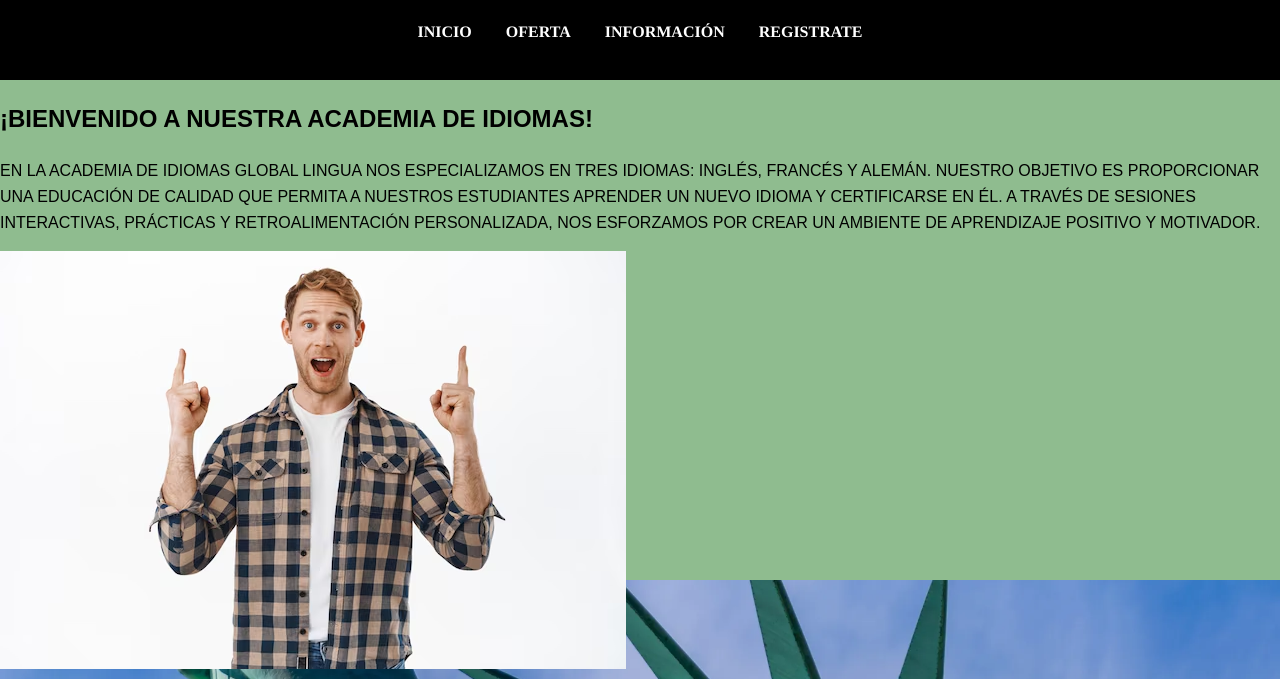
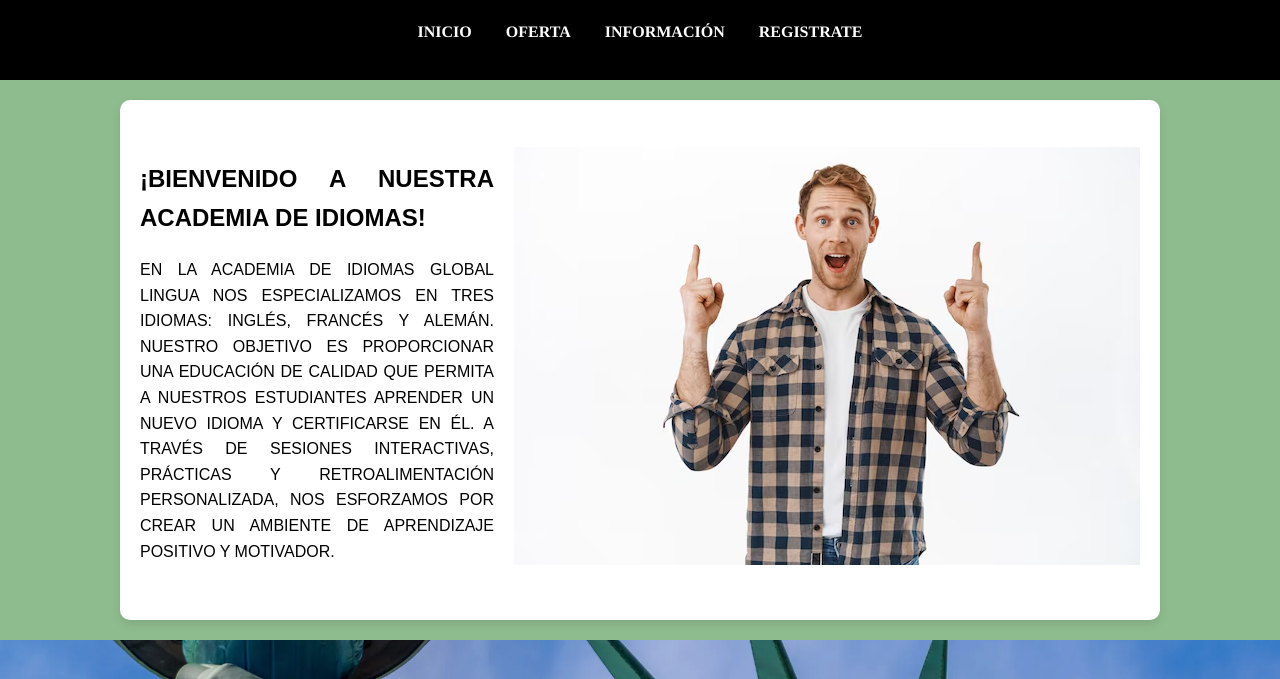
Before and after one commit to Brryanbanda302/Brryanbanda302.github.io, a plain HTML site: page Bryan/index.html in a window 1280 px wide. Shown: the part 121-800 px from the top of the page. Drawn offline with Linux system fonts and the light colour scheme.

Commit message:
Update style.css

```diff
--- a/Bryan/css/style.css
+++ b/Bryan/css/style.css
@@ -35,7 +35,7 @@ nav ul li a:hover {
 html{
     scroll-behavior: smooth;
 }
-.sobre-mi {
+.inicioo {
   background: #fff;
   margin: 20px auto;
   padding: 20px;
@@ -44,14 +44,14 @@ html{
   box-shadow: 0 4px 10px rgba(0,0,0,0.1);
 }
 
-.sobre-mi .contenido {
+.inicioo .contenido {
   display: flex;
   align-items: center;
   justify-content: space-between;
   gap: 20px;
 }
 
-.sobre-mi .texto {
+.inicioo .texto {
   flex: 1;
   font-family: 'arial', Arial, sans-serif;
   font-size: 16px;
@@ -87,4 +87,5 @@ footer a {
 }
 footer a:hover {
     color:darkseagreen;
+
 }
```
